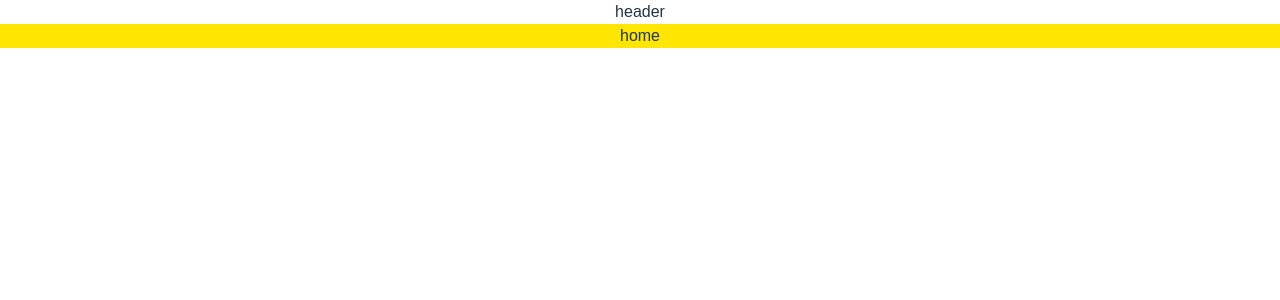
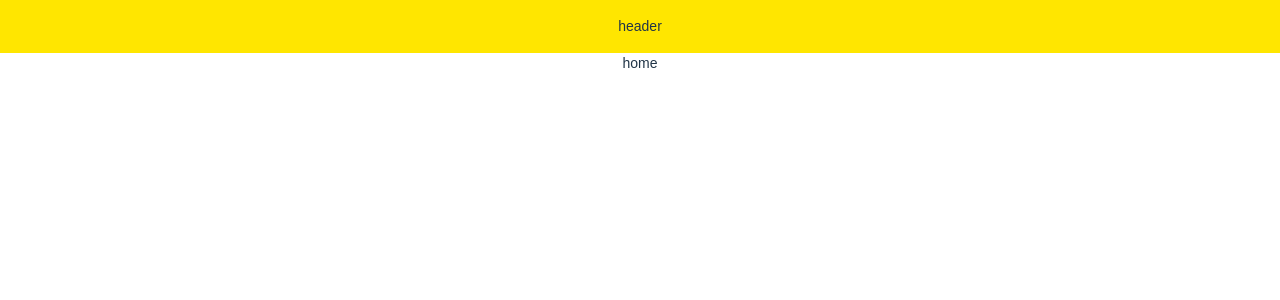
Before and after one commit to martinbobbio/frontend-challenge-meli, a React (Vite) app: page / in a window 1280 px wide. Shown: the top 300 px of the page. Built offline with nearby package versions, Linux system fonts and the light colour scheme.

Commit message:
add: tailwind configuration

```diff
--- a/package.json
+++ b/package.json
@@ -15,7 +15,8 @@
     "react-dom": "^18.2.0",
     "react-helmet": "^6.1.0",
     "react-router-dom": "^6.12.1",
-    "swr": "^2.2.0"
+    "swr": "^2.2.0",
+    "tailwindcss": "^3.3.2"
   },
   "devDependencies": {
     "@types/node": "^20.4.1",
--- a/src/App.scss
+++ b/src/App.scss
@@ -1,4 +1,7 @@
 @import './variables.scss';
+@import 'tailwindcss/base';
+@import 'tailwindcss/components';
+@import 'tailwindcss/utilities';
 
 /* Start of reset CSS */
 
@@ -32,8 +35,8 @@ dd {
 
 /* Typography */
 body {
-  font-family: Arial, sans-serif;
-  font-size: 16px;
+  font-family: $font-family;
+  font-size: $font-size-md;
   line-height: 1.5;
 }
 
--- /dev/null
+++ b/src/components/Header/Header.scss
@@ -0,0 +1,6 @@
+@import '../../variables.scss';
+
+
+.header {
+    background: $color-primary;
+}
--- a/src/components/Header/Header.tsx
+++ b/src/components/Header/Header.tsx
@@ -1,10 +1,12 @@
+import './Header.scss';
+
 /**
  * Functional component that render component header.
  *
  * @return React.ReactElement <Header/>
  */
 const Header = () => {
-  return <div>header</div>;
+  return <div className='header p-4'>header</div>;
 };
 
 export default Header;
--- a/src/views/Home/Home.scss
+++ b/src/views/Home/Home.scss
@@ -1,5 +1 @@
 @import '../../variables.scss';
-
-.home {
-    background: $color-primary;
-}
--- /dev/null
+++ b/tailwind.config.js
@@ -0,0 +1,10 @@
+/** @type {import('tailwindcss').Config} */
+export default {
+  content: [
+    "./src/**/*.{js,jsx,ts,tsx}"
+  ],
+  theme: {
+    extend: {},
+  },
+  plugins: [],
+}
--- a/vite.config.ts
+++ b/vite.config.ts
@@ -1,6 +1,7 @@
 import { defineConfig } from 'vite';
 import react from '@vitejs/plugin-react';
 import { fileURLToPath, URL } from 'url';
+import tailwind from 'tailwindcss';
 import dotenv from 'dotenv';
 
 export default defineConfig(() => {
@@ -30,6 +31,9 @@ export default defineConfig(() => {
           additionalData: `@import "./src/variables.scss";`,
         },
       },
+      postcss: {
+        plugins: [tailwind],
+      },
     },
   };
 });
```
Also changed, not shown: 1 other file (tests, documents, lock files or other folders).
